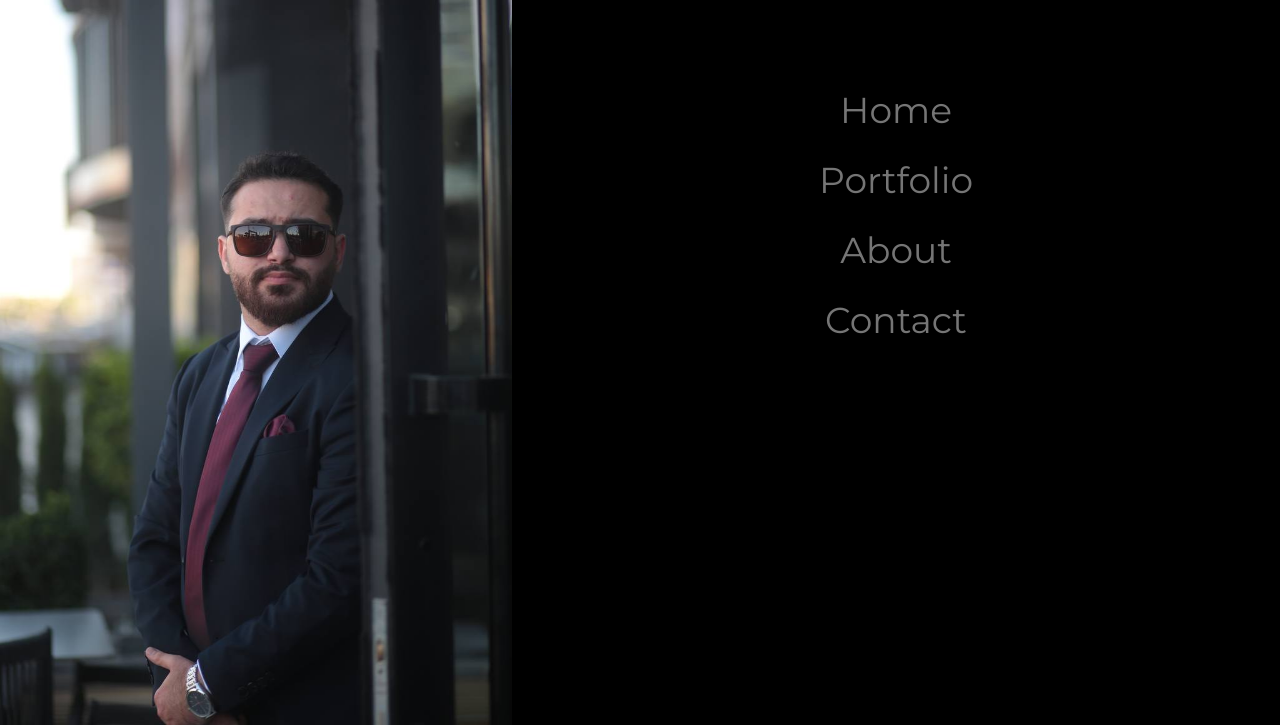
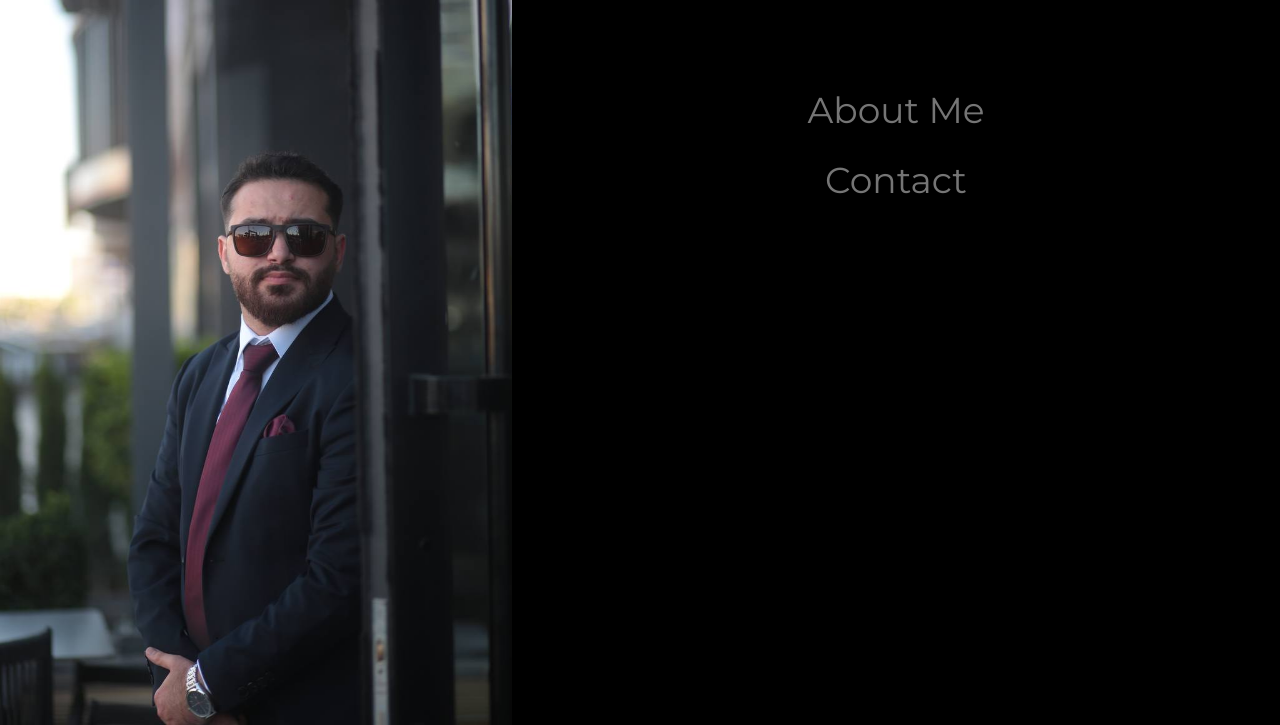
Before and after one commit to ahmadbenali/protfolio, a plain HTML site: page index.html in a window 1280 px wide. Both pictures are taken after a click on the element 1248 px from the left and 35 px from the top of the page. Shown: the part 75-800 px from the top of the page. Drawn offline with nearby package versions, Linux system fonts and the light colour scheme.

Commit message:
update index

```diff
--- a/index.html
+++ b/index.html
@@ -31,9 +31,7 @@ body, h1,h2,h3,h4,h5,h6 {font-family: "Montserrat", sans-serif}
     <i class="fa fa-remove"></i>
   </a>
   <div class="w3-bar-block w3-center">
-    <a href="#" class="w3-bar-item w3-button w3-text-grey w3-hover-black" onclick="closeNav()">Home</a>
-    <a href="#portfolio" class="w3-bar-item w3-button w3-text-grey w3-hover-black" onclick="closeNav()">Portfolio</a>
-    <a href="#about" class="w3-bar-item w3-button w3-text-grey w3-hover-black" onclick="closeNav()">About</a>
+    <a href="#about" class="w3-bar-item w3-button w3-text-grey w3-hover-black" onclick="closeNav()">About Me</a>
     <a href="#contact" class="w3-bar-item w3-button w3-text-grey w3-hover-black" onclick="closeNav()">Contact</a>
   </div>
 </nav>
@@ -50,9 +48,14 @@ body, h1,h2,h3,h4,h5,h6 {font-family: "Montserrat", sans-serif}
     <p>Computer Architecture & Software Engineering</p>
     <img src="/w3images/profile_girl.jpg" class="w3-image w3-hide-large w3-hide-small w3-round" style="display:block;width:60%;margin:auto;">
     <img src="/w3images/profile_girl.jpg" class="w3-image w3-hide-large w3-hide-medium w3-round" width="1000" height="1333">
-    <button class="w3-button w3-light-grey w3-padding-large w3-margin-top">
-      <i class="fa fa-download"></i> Download Resume
+
+    <button class="w3-button w3-margin-top">
+      <a href="/web.stanford.edu/cv.pdf" download="cv.pdf">
+  <button style="background-color: #4CAF50; color: white; padding: 10px 20px; border: none; border-radius: 5px; cursor: pointer;">
+    <i class="fa fa-download"></i> Download Resume
     </button>
+    </a>
+
   </header>
 
 
@@ -89,7 +92,7 @@ body, h1,h2,h3,h4,h5,h6 {font-family: "Montserrat", sans-serif}
 
     <p class="w3-wide">HTML/CSS/JAVA SECRIPT</p>
     <div class="w3-light-grey">
-      <div class="w3-container w3-center w3-padding-small w3-dark-grey" style="width:80%">80%</div>
+      <div class="w3-container w3-center w3-padding-small w3-dark-grey" style="width:60%">60%</div>
      </div>
 
     <p class="w3-wide">Verilog</p>
@@ -157,7 +160,9 @@ body, h1,h2,h3,h4,h5,h6 {font-family: "Montserrat", sans-serif}
   </button>
     </a>
 
-    <p class="w3-medium">Powered by Me </p>
+    <div style="margin: 0; padding: 0; line-height: 0;">
+      Powered by Me
+      </div>
   <!-- End footer -->
   </footer>
 
```
